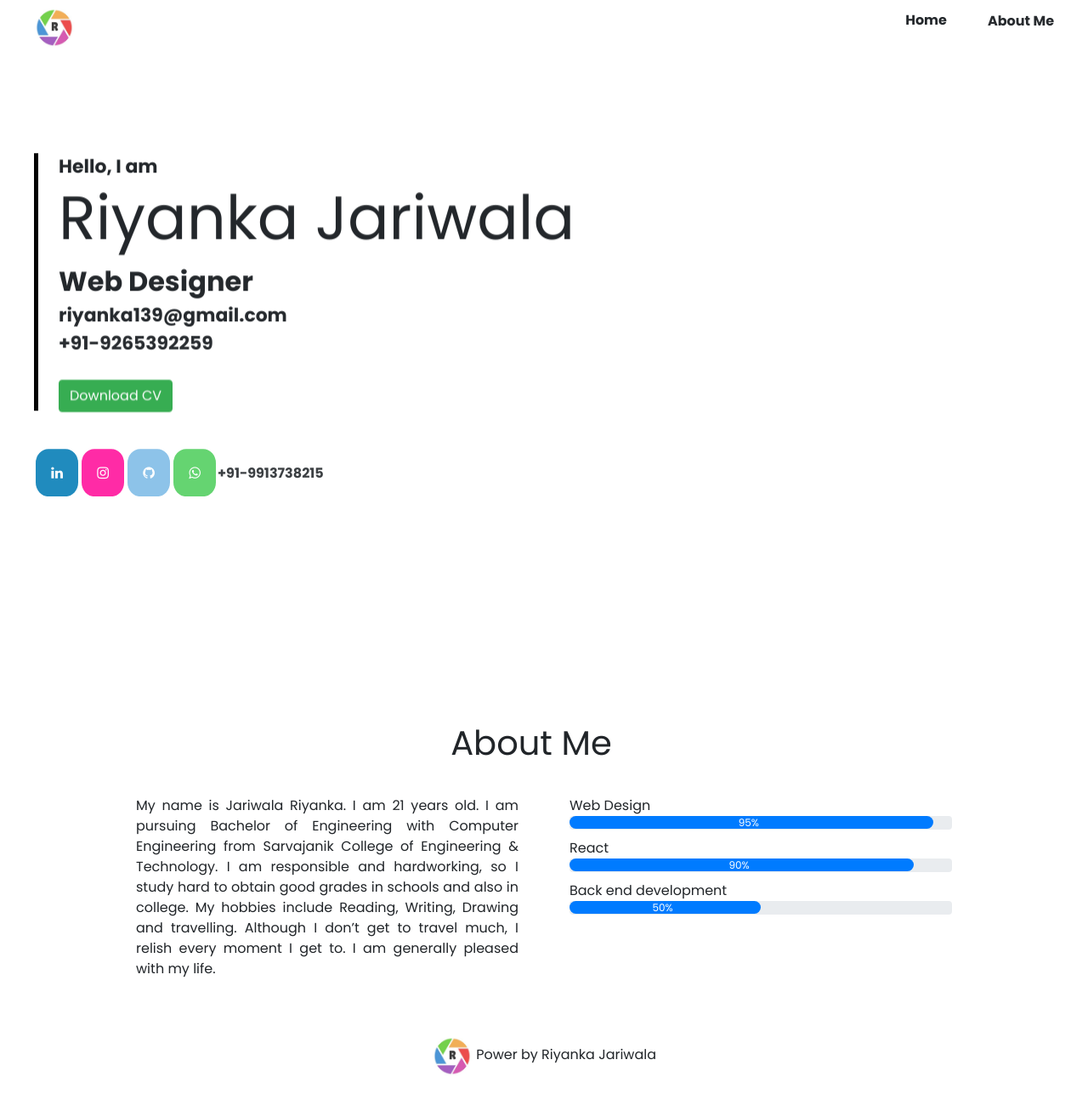
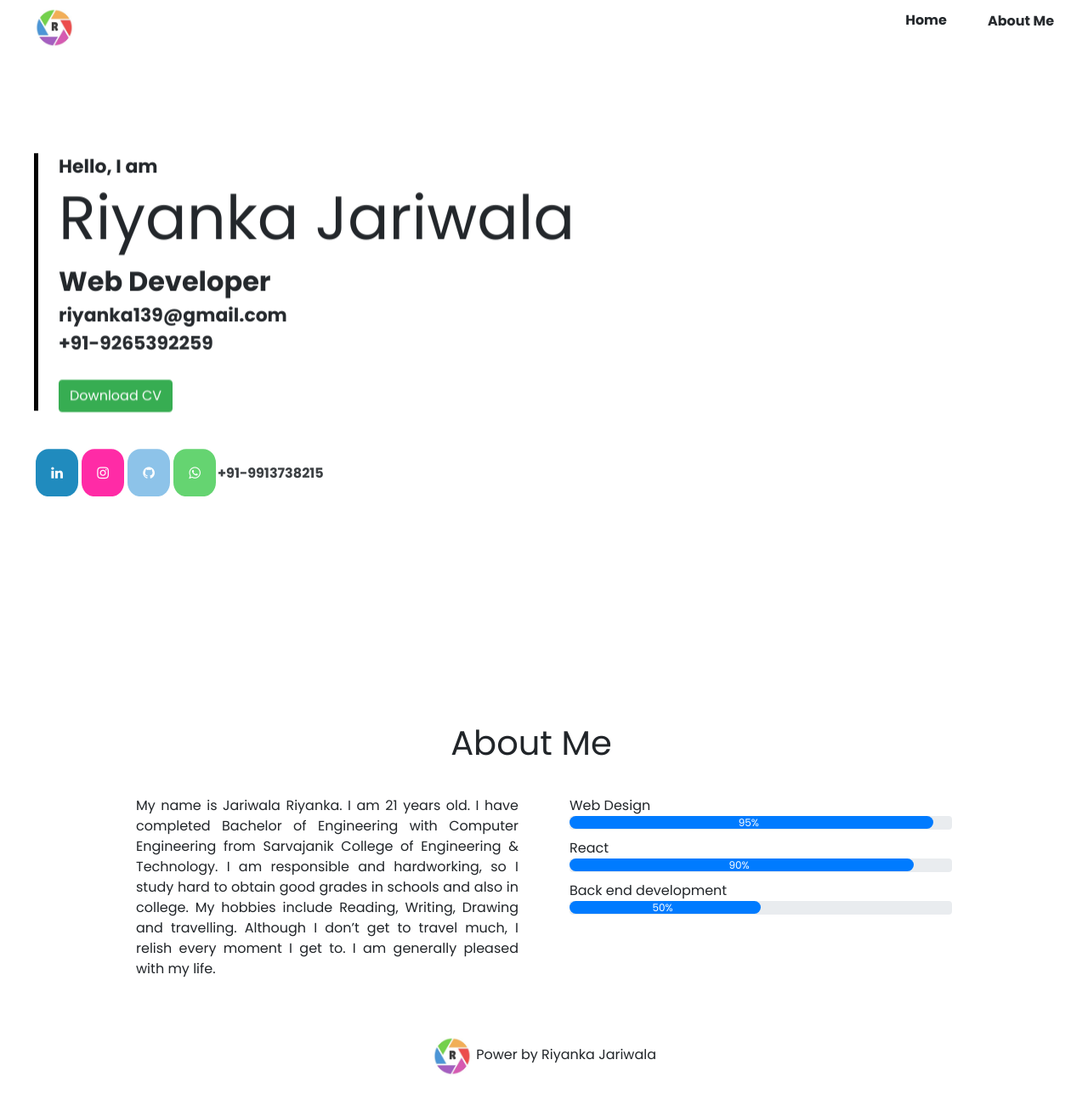
Before and after one commit to riyanka0113/portfoilo, a plain HTML site: page index.html in a window 1280 px wide. Shown: the whole page at 85% size. Drawn offline with nearby package versions, Linux system fonts and the light colour scheme.

Commit message:
Update index.html

```diff
--- a/index.html
+++ b/index.html
@@ -50,7 +50,7 @@
             <div class="home__information">
                 <span class="home__pressent anime-text">Hello, I am </span>
                 <h1 class="home__title anime-text">Riyanka Jariwala</h1>
-                <span class="home__skill anime-text">Web Designer</span><br/>
+                <span class="home__skill anime-text">Web Developer</span><br/>
                 <span class="home__pressent anime-text">riyanka139@gmail.com</span><br/>
                 <span class="home__pressent anime-text">+91-9265392259</span><br/>
                 <div>
@@ -82,7 +82,7 @@
                 <div class="about-section-col">
                     <div class="about">
                         <p>
-                            My name is Jariwala Riyanka. I am 21 years old. I am pursuing Bachelor of Engineering with Computer Engineering from Sarvajanik College of Engineering & Technology. I am responsible and hardworking, so I study hard to obtain good grades in
+                            My name is Jariwala Riyanka. I am 21 years old. I have completed Bachelor of Engineering with Computer Engineering from Sarvajanik College of Engineering & Technology. I am responsible and hardworking, so I study hard to obtain good grades in
                             schools and also in college. My hobbies include Reading, Writing, Drawing and travelling. Although I don’t get to travel much, I relish every moment I get to. I am generally pleased with my life. </p>
                     </div>
                 </div>
```
